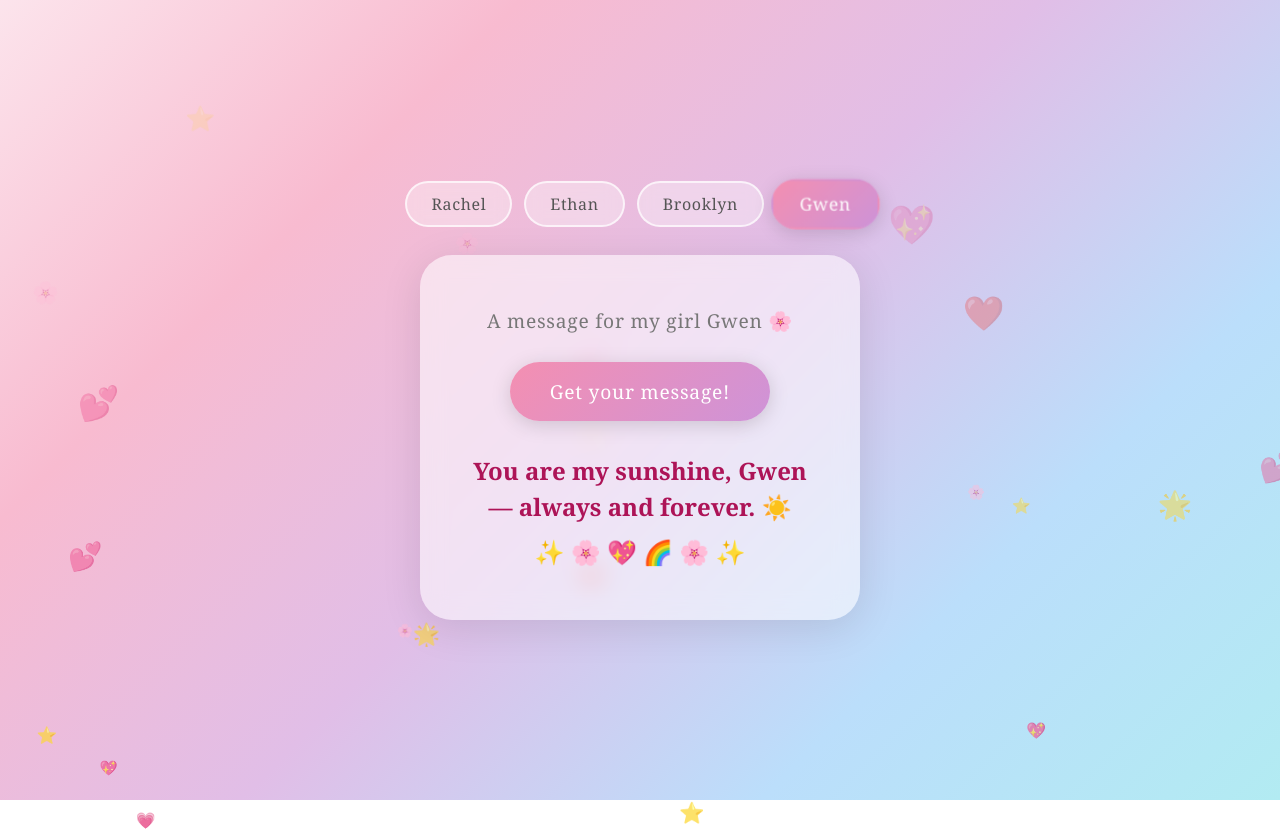
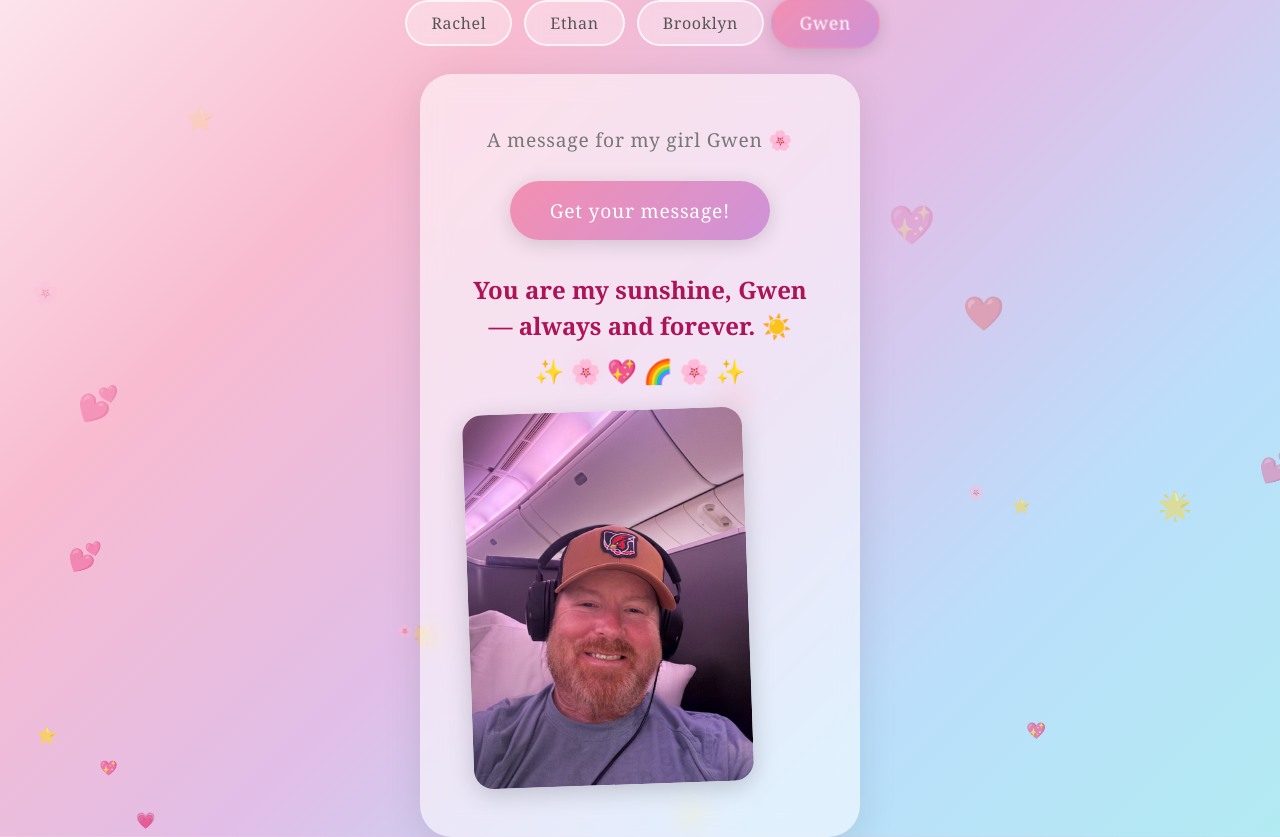
Before and after one commit to straussbryanpaul-max/Test-App, a website: page index.html in a window 1280 px wide. Both pictures are taken after a click on the button "Get your message!". Before the commit the page ends 800 px from the top, so only its background shows below. Drawn offline with Linux system fonts and the light colour scheme.

Commit message:
Add random dad photo popup to message card
Photos are pooled from each person's folder and a shared everyone folder. Supports per-person and shared photos with no-repeat logic.

Co-Authored-By: Claude Sonnet 4.6 <noreply@anthropic.com>

```diff
--- a/index.html
+++ b/index.html
@@ -161,6 +161,24 @@
     }
 
     .sparkles.show { opacity: 1; }
+
+    .dad-photo {
+      margin-top: 24px;
+      width: 100%;
+      max-width: 280px;
+      border-radius: 20px;
+      box-shadow: 0 6px 24px rgba(0,0,0,0.18);
+      opacity: 0;
+      transform: scale(0.8) rotate(-2deg);
+      transition: opacity 0.5s ease 0.1s, transform 0.5s ease 0.1s;
+      display: none;
+    }
+
+    .dad-photo.show {
+      opacity: 1;
+      transform: scale(1) rotate(-2deg);
+      display: block;
+    }
   </style>
 </head>
 <body>
@@ -179,6 +197,7 @@
     <button class="msg-btn gwen" id="msgBtn" onclick="showMessage()">Get your message!</button>
     <div class="message" id="message"></div>
     <div class="sparkles" id="sparkles"></div>
+    <img id="dadPhoto" class="dad-photo" src="" alt="Dad!" />
   </div>
 
   <script>
@@ -254,8 +273,25 @@
       },
     };
 
+    // Photos: add filenames as you drop them in each folder.
+    // 'everyone' photos are shared across all people.
+    const photos = {
+      everyone: ['fatface.jpg'],
+      rachel:   [],
+      ethan:    [],
+      brooklyn: [],
+      gwen:     [],
+    };
+
+    function getPhotoPool(person) {
+      const personal = (photos[person] || []).map(f => `images/${person}/${f}`);
+      const shared   = photos.everyone.map(f => `images/everyone/${f}`);
+      return [...personal, ...shared];
+    }
+
     let currentPerson = 'gwen';
     let lastIndex = -1;
+    let lastPhotoIndex = -1;
 
     function buildFloaters(person) {
       const container = document.getElementById('floaters');
@@ -289,13 +325,16 @@
       const btn = document.getElementById('msgBtn');
       btn.className = `msg-btn ${person}`;
 
-      // Reset message
+      // Reset message and photo
       const msg = document.getElementById('message');
       const sparkles = document.getElementById('sparkles');
+      const photo = document.getElementById('dadPhoto');
       msg.className = `message ${person}`;
       msg.classList.remove('show');
       sparkles.classList.remove('show');
+      photo.classList.remove('show');
       msg.textContent = '';
+      lastPhotoIndex = -1;
 
       buildFloaters(person);
     }
@@ -304,6 +343,7 @@
       const data = people[currentPerson];
       const msg = document.getElementById('message');
       const sparkles = document.getElementById('sparkles');
+      const photoEl = document.getElementById('dadPhoto');
 
       let index;
       do { index = Math.floor(Math.random() * data.messages.length); } while (index === lastIndex);
@@ -311,12 +351,25 @@
 
       msg.classList.remove('show');
       sparkles.classList.remove('show');
+      photoEl.classList.remove('show');
       void msg.offsetWidth;
 
       msg.textContent = data.messages[index];
       sparkles.textContent = data.sparkles;
       msg.classList.add('show');
       sparkles.classList.add('show');
+
+      // Pick a random photo from the pool
+      const pool = getPhotoPool(currentPerson);
+      if (pool.length > 0) {
+        let pi;
+        do { pi = Math.floor(Math.random() * pool.length); } while (pi === lastPhotoIndex && pool.length > 1);
+        lastPhotoIndex = pi;
+        photoEl.style.display = 'block';
+        photoEl.src = pool[pi];
+        void photoEl.offsetWidth;
+        photoEl.classList.add('show');
+      }
     }
 
     // Initialize with default
```
